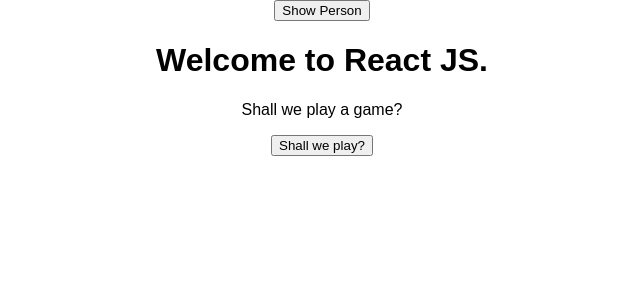
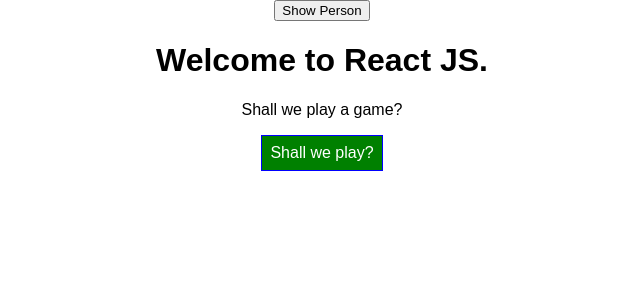
Before and after one commit to rasikag/ReactJSDemo, a React app: page / in a window 1280 px wide. Shown: the top 300 px of the page, without its empty margins (318-958 px from the left). Built offline with nearby package versions, Linux system fonts and the light colour scheme.

Commit message:
Returning Adjacent Elements

```diff
--- a/src/components/Cockpit/Cockpit.js
+++ b/src/components/Cockpit/Cockpit.js
@@ -1,13 +1,14 @@
 import React from 'react';
 import classes from './Cockpit.css';
+import Aux from '../../hoc/Aux';
 
 const cockpit = (props) => {
 
     let assignedClasses = [];
-    let btnClass = '';
+    let btnClass = classes.Button;
 
     if (props.showPerson) {
-        btnClass = classes.Red;
+        btnClass = [classes.Button, classes.Red].join(' ');
     }
 
 
@@ -20,7 +21,7 @@
     }
 
     return (
-        <div className={classes.Cockpit}>
+        <Aux>
         <h1>Welcome to React JS. </h1>
         <p className={assignedClasses.join(' ')}>Shall we play a game?</p>
         <button
@@ -28,7 +29,7 @@
             onClick={props.togglePersonHandler}>
           Shall we play?
         </button>
-        </div>
+        </Aux>
     );
 }
 
--- /dev/null
+++ b/src/hoc/Aux.js
@@ -0,0 +1,3 @@
+const aux = (props) => props.children;
+
+export default aux;
```
